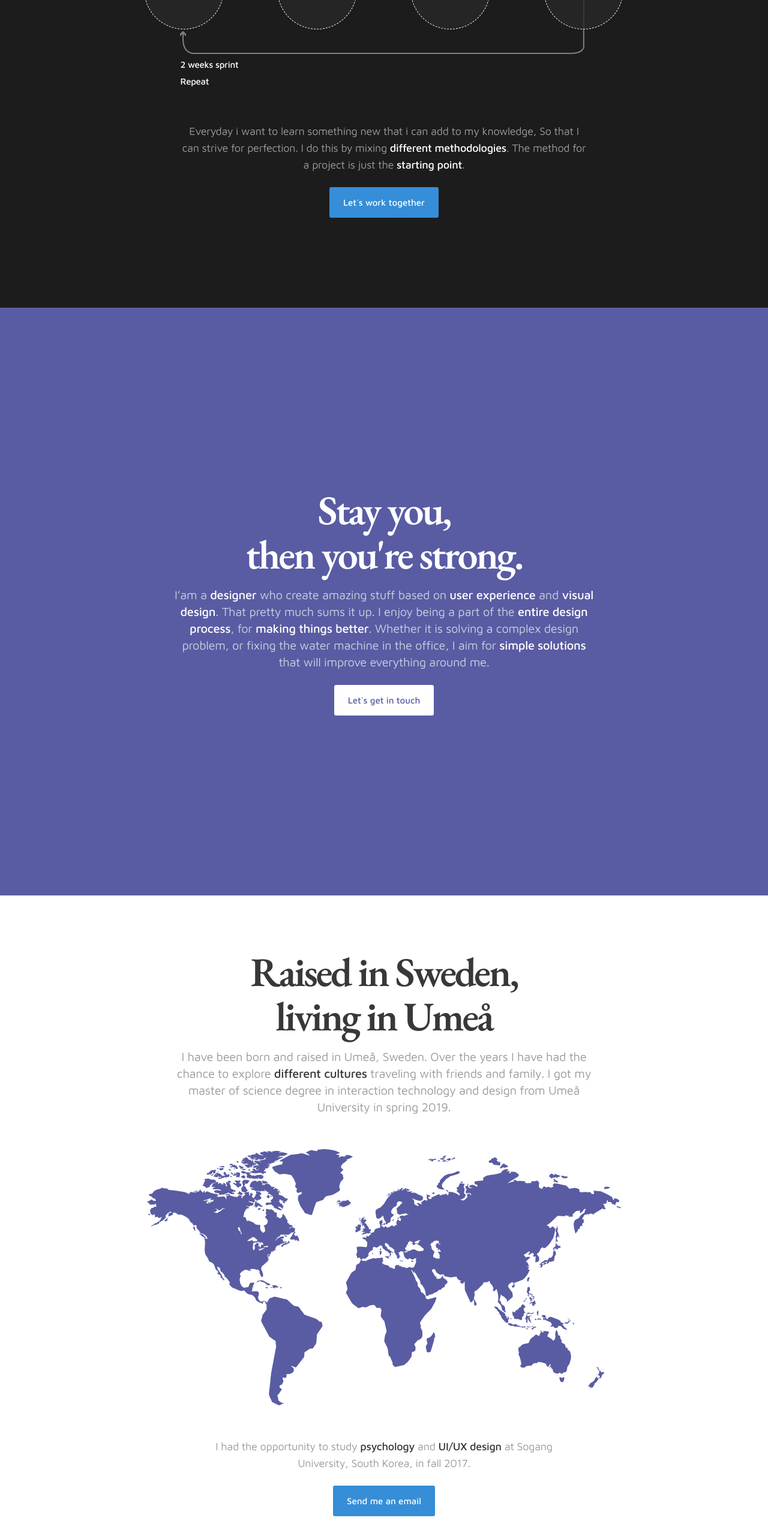
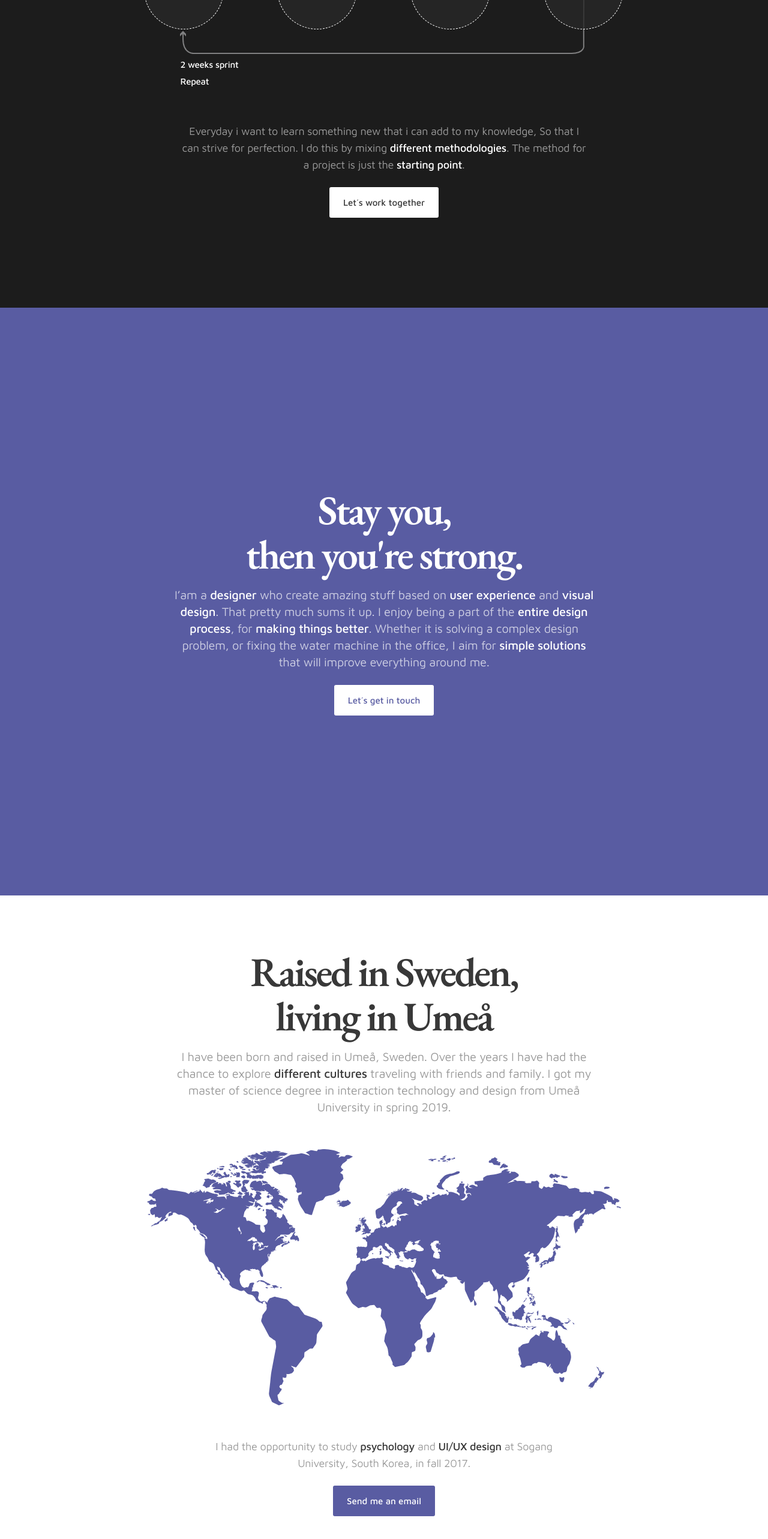
Before and after one commit to emilottosson/Portfolio, a React (Create React App) app: page / in a window 1280 px wide. Shown: the part 1247-3813 px from the top of the page at 60% size. Built offline with nearby package versions, Linux system fonts and the light colour scheme.

Commit message:
modified button colors

```diff
--- a/src/components/About/About.css
+++ b/src/components/About/About.css
@@ -107,6 +107,11 @@
         #about-container #about2-container .map .subheading2-container .subheading2-text .spandarkgrey {
           color: #383838;
           font-weight: 500; }
+    #about-container #about2-container .map .btn-about2 {
+      background-color: #595ca2;
+      color: white; }
+    #about-container #about2-container .map .btn-about2:hover {
+      background-color: #6164b1; }
 
 #about-container #about2-container:after {
   content: '';
--- a/src/components/About/About.scss
+++ b/src/components/About/About.scss
@@ -142,6 +142,15 @@
                         font-weight: 500;
                     }
                 }
+            }
+
+            .btn-about2 {
+                background-color: #595ca2;
+                color: white;
+            }
+
+            .btn-about2:hover {
+                background-color: #6164b1;
             }
         }
     }
--- a/src/components/Workflow/Workflow.css
+++ b/src/components/Workflow/Workflow.css
@@ -295,6 +295,11 @@
           #workflow .workflow-container .workflow-graph-container .secondGraphText-container .graph-second-text .spanwhite {
             color: #FFFFFF;
             font-weight: 500; }
+      #workflow .workflow-container .workflow-graph-container .btn {
+        background-color: white;
+        color: #383838; }
+      #workflow .workflow-container .workflow-graph-container .btn:hover {
+        color: #000000; }
   #workflow #portfolio-scroll-anchor {
     position: absolute;
     bottom: 0;
--- a/src/components/Workflow/Workflow.scss
+++ b/src/components/Workflow/Workflow.scss
@@ -378,6 +378,15 @@
           }
         }
       }
+
+      .btn {
+        background-color: white;
+        color: #383838;
+      }
+
+      .btn:hover {
+        color: #000000;
+      }
     }
   }
 
```
